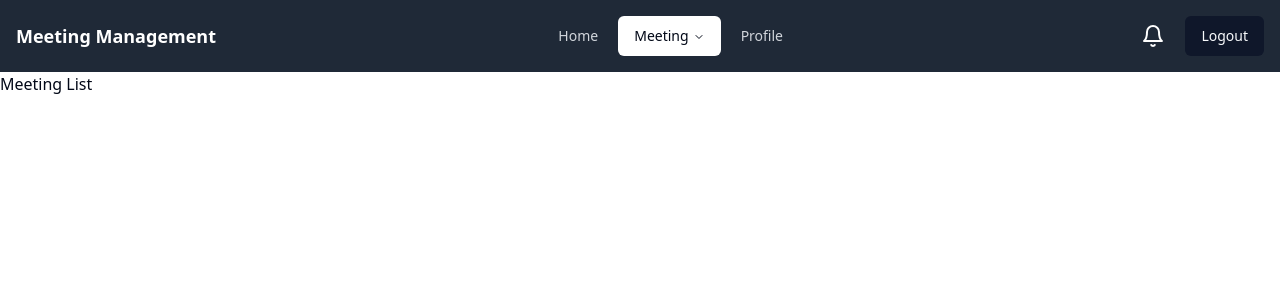
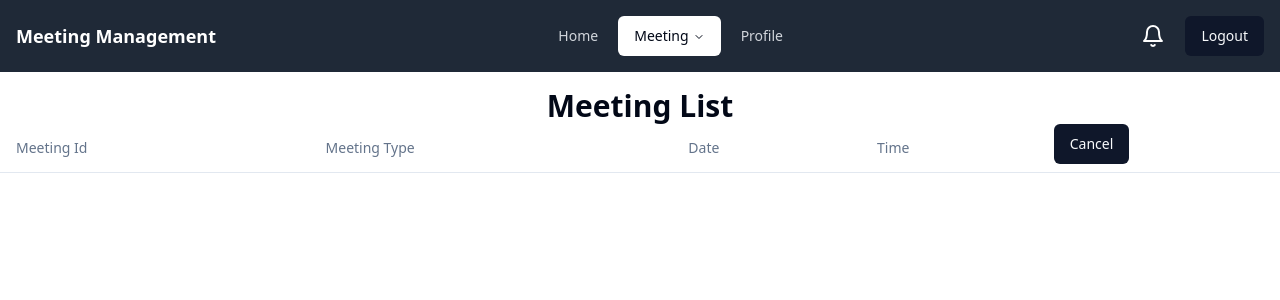
Before and after one commit to sourav3020/Meeting_Management_System, a React (Vite) app: page /meetinglist in a window 1280 px wide. Shown: the top 300 px of the page. Built offline with nearby package versions, Linux system fonts and the light colour scheme.

Commit message:
table added

```diff
--- a/src/Pages/Meeting/CallMeeting.jsx
+++ b/src/Pages/Meeting/CallMeeting.jsx
@@ -95,7 +95,7 @@ const CallMeeting = () => {
                             options={emailsOptions}
                             value={selectedEmails}
                             onChange={(selectedOptions) => setSelectedEmails(selectedOptions)}
-                            placeholder="Select attendees"
+                            placeholder="Select emails"
                         />
                     </div>
                     <div className='grid grid-cols-2 gap-5 mt-10'>
--- a/src/Pages/Meeting/MeetingList.jsx
+++ b/src/Pages/Meeting/MeetingList.jsx
@@ -1,9 +1,32 @@
+import { Button } from "@/components/ui/button";
+import {
+    Table,
+    TableHead,
+    TableHeader,
+    TableRow,
+} from "@/components/ui/table"
 
 
 const MeetingList = () => {
     return (
         <div>
-            Meeting List
+               <p className="text-3xl font-bold text-center mt-4">Meeting List</p>
+
+            <Table>
+
+                <TableHeader>
+                    <TableRow>
+                        <TableHead>Meeting Id</TableHead>
+                        <TableHead>Meeting Type</TableHead>
+                        <TableHead>Date</TableHead>
+                        <TableHead>Time</TableHead>
+                        <Button>Cancel</Button>
+
+                    </TableRow>
+                </TableHeader>
+
+            </Table>
+
         </div>
     );
 };
```
